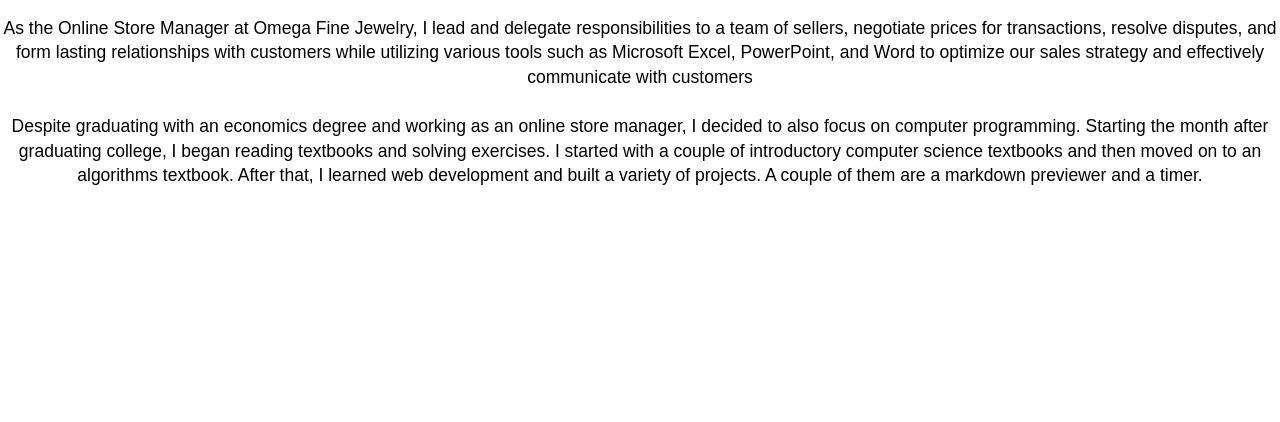
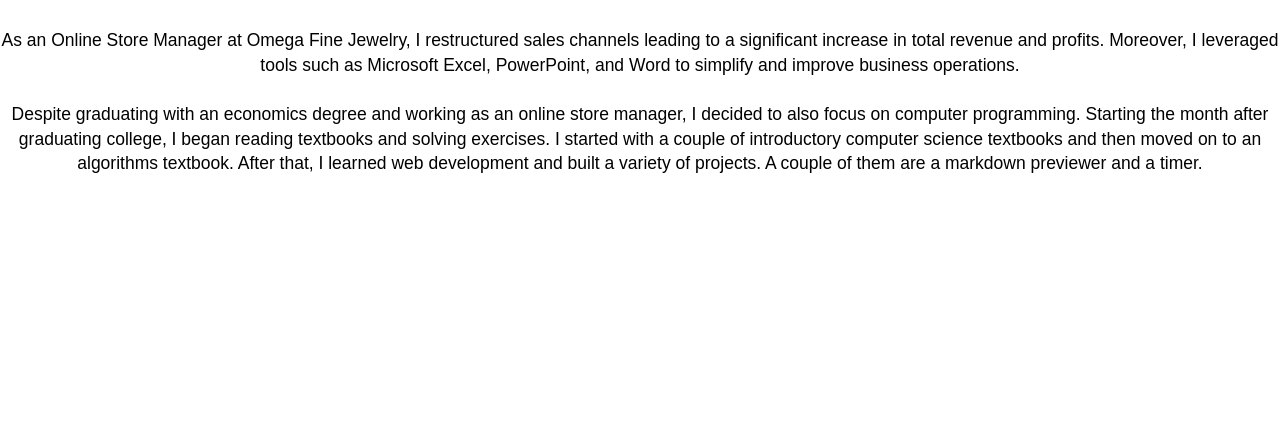
Before and after one commit to evanahdout/personal-portfolio-website, a plain HTML site: page index.html in a window 1280 px wide. Shown: the part 378-800 px from the top of the page. Drawn offline with Linux system fonts and the light colour scheme.

Commit message:
Update index.html

```diff
--- a/index.html
+++ b/index.html
@@ -30,11 +30,7 @@ background in financial analysis and completion of the Deloitte Banking Academy
 training, I am well-equipped with knowledge in financial markets, investment
 banking, and risk management. </p>
       <br/>
-      <p>As the Online Store Manager at Omega Fine Jewelry, I lead and delegate
-responsibilities to a team of sellers, negotiate prices for transactions, resolve
-disputes, and form lasting relationships with customers while utilizing various tools
-such as Microsoft Excel, PowerPoint, and Word to optimize our sales strategy and
-effectively communicate with customers</p>
+      <p>As an Online Store Manager at Omega Fine Jewelry, I restructured sales channels leading to a significant increase in total revenue and profits. Moreover, I leveraged tools such as Microsoft Excel, PowerPoint, and Word to simplify and improve business operations. </p>
       <br/>
       <p>Despite graduating with an economics degree and working as an online store manager, I decided to also focus on computer programming. Starting the month after graduating college, I began reading textbooks and solving exercises. I started with a couple of introductory computer science textbooks and then moved on to an algorithms textbook. After that, I learned web development and built a variety of projects. A couple of them are a markdown previewer and a timer.</p>
     </section>
```
